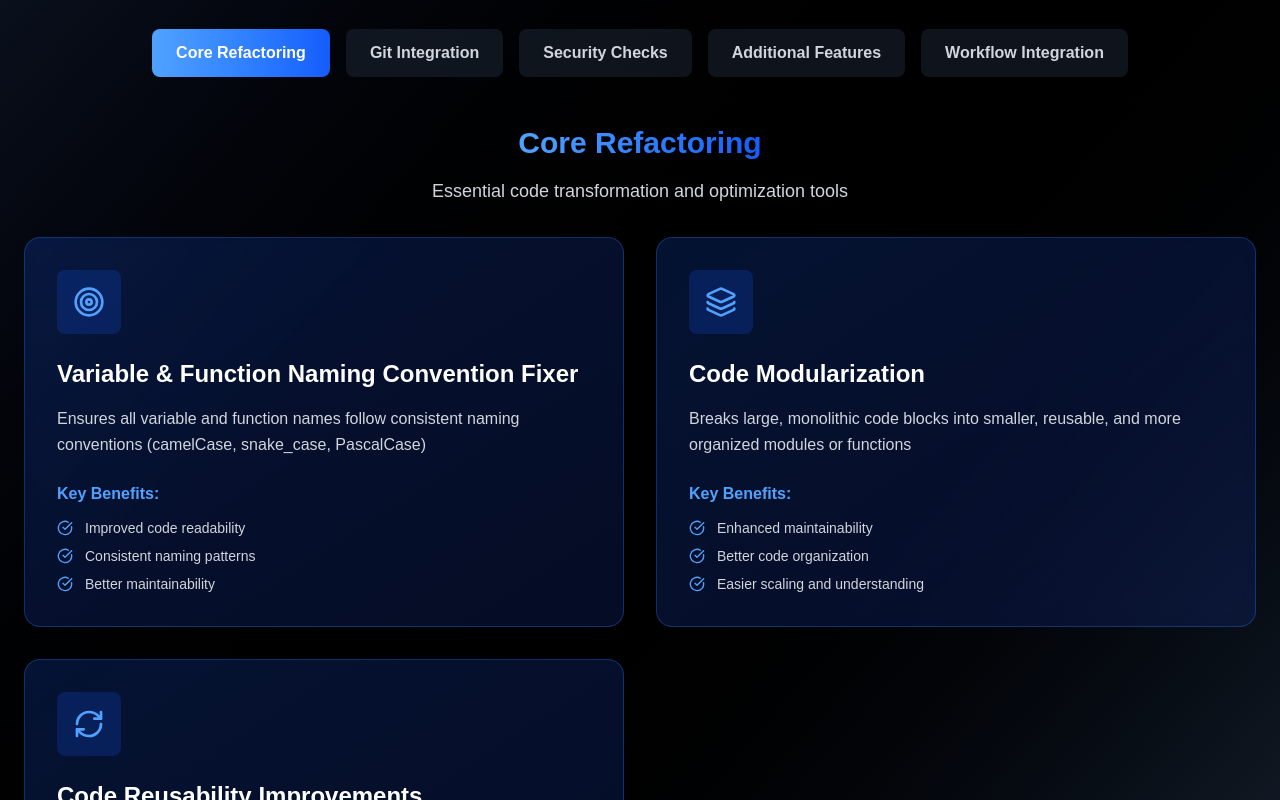
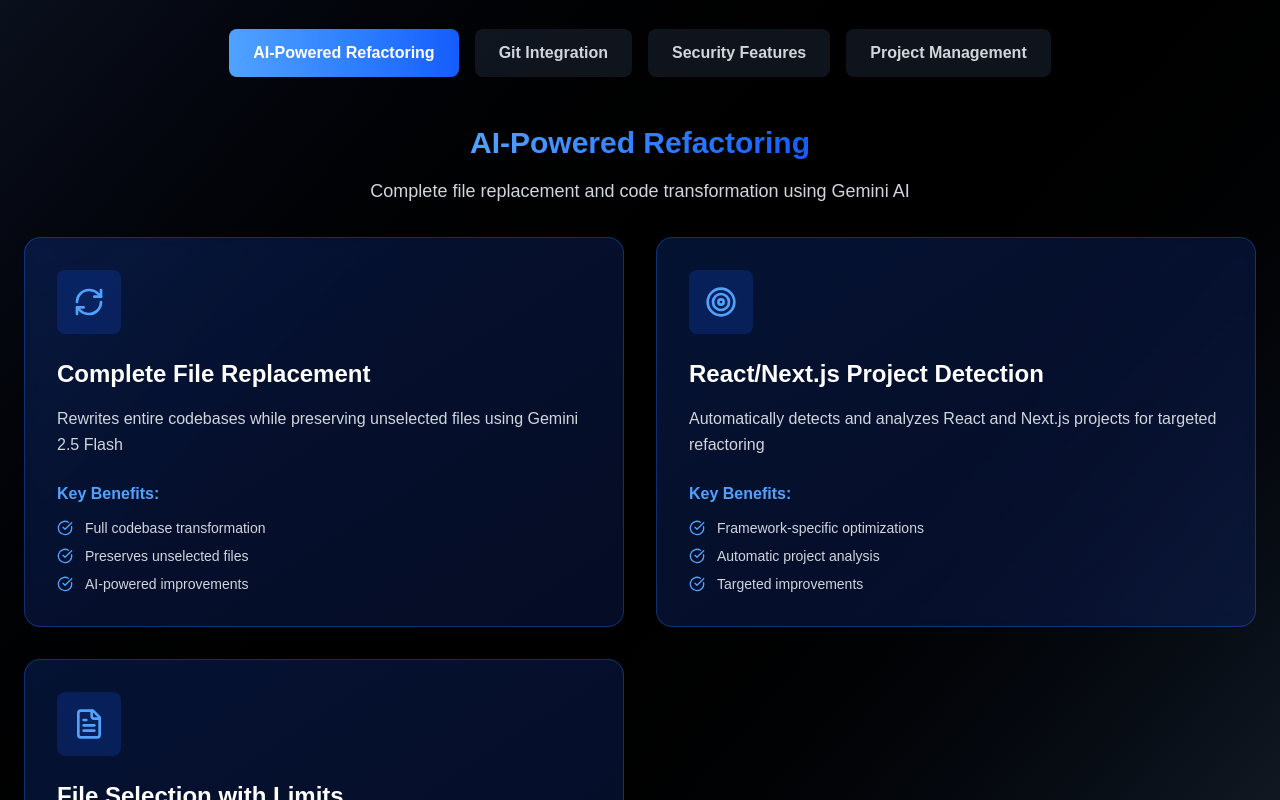
Before and after one commit to ujjwal16295/Forge, a Next.js app: page / in a window 1280 px wide. Shown: the part 920-1720 px from the top of the page. Built offline with nearby package versions, Linux system fonts and the light colour scheme; no server answers.

Commit message:
updated features

```diff
--- a/src/components/Features.jsx
+++ b/src/components/Features.jsx
@@ -37,151 +37,96 @@
 
   const featureCategories = {
     core: {
-      title: "Core Refactoring",
-      description: "Essential code transformation and optimization tools",
+      title: "AI-Powered Refactoring",
+      description: "Complete file replacement and code transformation using Gemini AI",
       color: "blue",
       features: [
         {
-          icon: Target,
-          title: "Variable & Function Naming Convention Fixer",
-          description: "Ensures all variable and function names follow consistent naming conventions (camelCase, snake_case, PascalCase)",
-          benefits: ["Improved code readability", "Consistent naming patterns", "Better maintainability"]
+          icon: RefreshCw,
+          title: "Complete File Replacement",
+          description: "Rewrites entire codebases while preserving unselected files using Gemini 2.5 Flash",
+          benefits: ["Full codebase transformation", "Preserves unselected files", "AI-powered improvements"]
         },
         {
-          icon: Layers,
-          title: "Code Modularization",
-          description: "Breaks large, monolithic code blocks into smaller, reusable, and more organized modules or functions",
-          benefits: ["Enhanced maintainability", "Better code organization", "Easier scaling and understanding"]
+          icon: Target,
+          title: "React/Next.js Project Detection",
+          description: "Automatically detects and analyzes React and Next.js projects for targeted refactoring",
+          benefits: ["Framework-specific optimizations", "Automatic project analysis", "Targeted improvements"]
         },
         {
-          icon: RefreshCw,
-          title: "Code Reusability Improvements",
-          description: "Refactors repetitive code into reusable functions or utilities, reducing duplication",
-          benefits: ["DRY principle compliance", "Reduced code duplication", "Improved maintainability"]
+          icon: FileText,
+          title: "File Selection with Limits",
+          description: "Modern web-based UI for selecting files with word count limits and progress tracking",
+          benefits: ["Controlled refactoring scope", "Resource management", "Real-time progress updates"]
         }
       ]
     },
     git: {
       title: "Git Integration",
-      description: "Safe and controlled code changes with full version control",
+      description: "Safe branch-based workflow with complete version control",
       color: "purple",
       features: [
         {
           icon: GitBranch,
-          title: "Diff Branch Creation",
-          description: "Automatically creates a separate diff branch whenever AI refactoring is applied for safe comparison",
-          benefits: ["Zero risk to main branch", "Easy change comparison", "Safe experimentation"]
-        },
-        {
-          icon: Eye,
-          title: "Change Review System",
-          description: "Compare AI-suggested changes against your original code before making any decisions",
-          benefits: ["Full control over changes", "Transparent modifications", "Informed decisions"]
+          title: "Branch-Based Refactoring",
+          description: "Creates separate branches for AI refactoring with safe comparison workflows",
+          benefits: ["Zero risk to main branch", "Safe experimentation", "Easy comparison"]
         },
         {
           icon: Merge,
-          title: "Merge Approval Workflow",
-          description: "Full control to either merge AI-suggested changes into main branch or reject them safely",
-          benefits: ["Developer-controlled integration", "Safe collaboration", "Risk mitigation"]
+          title: "Merge/Revert Capabilities",
+          description: "Full control to merge AI changes or revert with detailed commit management",
+          benefits: ["Complete control over changes", "Safe code management", "Detailed change tracking"]
         },
         {
-          icon: Undo2,
-          title: "Instant Rollback",
-          description: "Quick rollback option to revert any AI-applied refactorings with one click",
-          benefits: ["Quick error recovery", "Safe experimentation", "No permanent damage"]
+          icon: FileText,
+          title: "Commit Management",
+          description: "Detailed change summaries and commit tracking throughout the refactoring process",
+          benefits: ["Clear change documentation", "Comprehensive tracking", "Informed decisions"]
         }
       ]
     },
-    optimization: {
-      title: "Security Checks",
-      description: "Essential security scanning to identify common vulnerabilities",
+    security: {
+      title: "Security Features",
+      description: "Hardcoded secret detection and environment variable management",
       color: "green",
       features: [
         {
           icon: Shield,
-          title: "Hardcoded Secrets Detection",
-          description: "Detects hardcoded API keys, passwords, and other sensitive credentials in your code",
-          benefits: ["Enhanced security", "Prevents credential leaks", "Compliance support"]
+          title: "Hardcoded Secret Extraction",
+          description: "Automatically detects and extracts hardcoded secrets from your codebase",
+          benefits: ["Enhanced security", "Prevents credential leaks", "Automated detection"]
+        },
+        {
+          icon: Settings,
+          title: "Environment Variable Setup",
+          description: "Automatically sets up environment variables for extracted secrets",
+          benefits: ["Secure credential management", "Automated setup", "Best practice compliance"]
+        }
+      ]
+    },
+    management: {
+      title: "Project Management",
+      description: "API management, dependency cleanup, and error handling",
+      color: "yellow",
+      features: [
+        {
+          icon: Package,
+          title: "Dependency Analysis & Cleanup",
+          description: "Removes unused npm packages and analyzes project dependencies",
+          benefits: ["Cleaner project structure", "Reduced bundle size", "Better performance"]
+        },
+        {
+          icon: Code,
+          title: "API Key Management",
+          description: "Complete API key management with usage tracking and rate limiting",
+          benefits: ["Secure API usage", "Usage monitoring", "Rate limit protection"]
         },
         {
           icon: AlertTriangle,
-          title: "Injection Risk Detection",
-          description: "Identifies potential SQL injection and command injection vulnerabilities",
-          benefits: ["Prevents security exploits", "Safer database interactions", "Secure command execution"]
-        },
-        {
-          icon: Package,
-          title: "Insecure Dependencies Check",
-          description: "Scans for known vulnerable dependencies and insecure cryptography usage",
-          benefits: ["Secure dependency management", "Up-to-date security practices", "Reduced attack surface"]
-        },
-        {
-          icon: Import,
-          title: "Security Best Practices",
-          description: "Checks for HTTPS usage, input validation, and secure error handling practices",
-          benefits: ["Better security posture", "Industry best practices", "Reduced information disclosure"]
-        }
-      ]
-    },
-    documentation: {
-      title: "Additional Features",
-      description: "Supporting features that enhance the development experience",
-      color: "yellow",
-      features: [
-        {
-          icon: FileText,
-          title: "Code Analysis",
-          description: "Analyzes code structure to identify areas that would benefit from refactoring",
-          benefits: ["Better code understanding", "Targeted improvements", "Informed refactoring decisions"]
-        },
-        {
-          icon: BookOpen,
-          title: "Best Practice Suggestions",
-          description: "Provides suggestions based on coding best practices and conventions",
-          benefits: ["Improved code quality", "Industry standards compliance", "Learning opportunities"]
-        },
-        {
-          icon: RefreshCw,
-          title: "Continuous Improvement",
-          description: "Regularly updated security checks and refactoring patterns",
-          benefits: ["Stay current with threats", "Evolving best practices", "Ongoing code enhancement"]
-        },
-        {
-          icon: Target,
-          title: "Focused Refactoring",
-          description: "Targets specific improvement areas like naming, structure, and reusability",
-          benefits: ["Precise improvements", "Measurable results", "Systematic enhancement"]
-        }
-      ]
-    },
-    workflow: {
-      title: "Workflow Integration",
-      description: "Seamless integration with your development workflow",
-      color: "indigo",
-      features: [
-        {
-          icon: CheckCircle,
-          title: "Zero Disruption",
-          description: "Works quietly in the background without interrupting your VS Code workflow",
-          benefits: ["Seamless experience", "No learning curve", "Natural integration"]
-        },
-        {
-          icon: Users,
-          title: "Safe Development",
-          description: "Enables safe code improvements without breaking existing functionality or workflow",
-          benefits: ["Risk-free refactoring", "Confidence in changes", "Better code quality"]
-        },
-        {
-          icon: Settings,
-          title: "Developer-Driven",
-          description: "All AI suggestions require explicit developer approval with clear accept/reject options",
-          benefits: ["Complete control", "Transparent process", "No unwanted changes"]
-        },
-        {
-          icon: Zap,
-          title: "Quick Improvements",
-          description: "Rapidly applies consistent naming conventions and modularization improvements",
-          benefits: ["Faster code cleanup", "Consistent standards", "Immediate benefits"]
+          title: "Comprehensive Error Handling",
+          description: "Detailed user feedback and robust error handling throughout the process",
+          benefits: ["Better user experience", "Clear error messages", "Reliable operation"]
         }
       ]
     }
```
